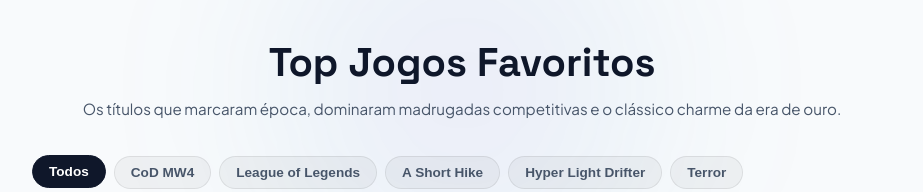
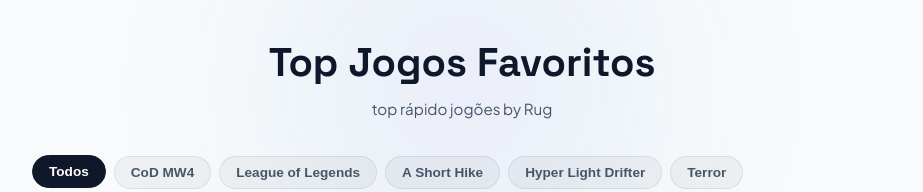
Before and after one commit to Rug-gieri/categories, a plain HTML site: page index.html in a window 1280 px wide. Shown: the top 192 px of the page, without its empty margins (178-1101 px from the left). Drawn offline with Linux system fonts and the light colour scheme.

Commit message:
chore: atualizar subtitulo para top rapido jogoes by Rug

```diff
--- a/index.html
+++ b/index.html
@@ -15,7 +15,7 @@
     <div class="glow-orb"></div>
     <div class="container hero-content">
       <h1 class="hero-title">Top Jogos Favoritos</h1>
-      <p class="hero-subtitle">Os títulos que marcaram época, dominaram madrugadas competitivas e o clássico charme da era de ouro.</p>
+      <p class="hero-subtitle">top rápido jogões by Rug</p>
     </div>
   </header>
 
```
